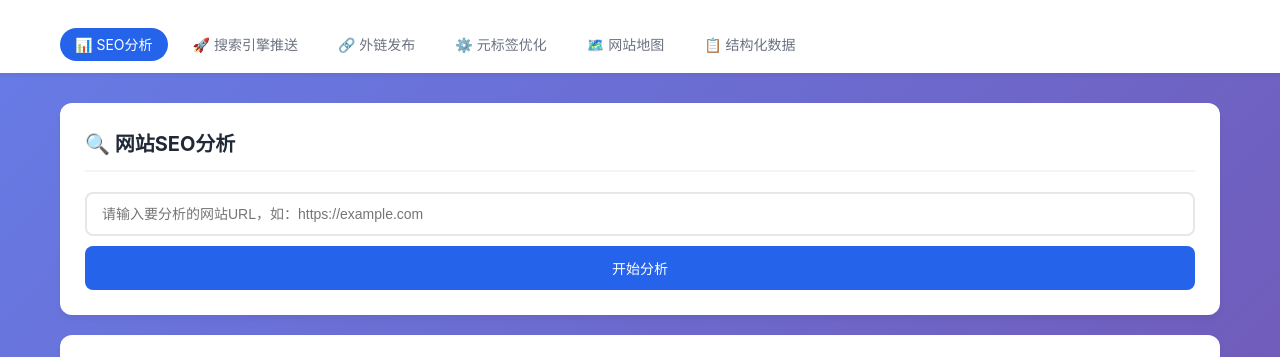
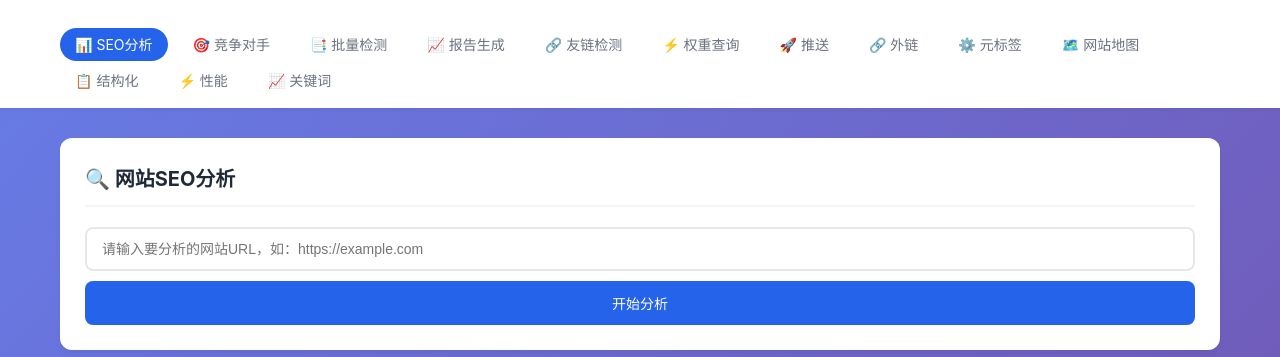
Before and after one commit to chatgpt-yunju/seo-brand-optimizer, a website: page public/index.html in a window 1280 px wide. Shown: the part 95-452 px from the top of the page. Drawn offline with Linux system fonts and the light colour scheme.

Commit message:
fix: 更新首页导航和快速操作入口
Co-Authored-By: Claude Opus 4.6 <noreply@anthropic.com>

```diff
--- a/public/index.html
+++ b/public/index.html
@@ -19,11 +19,18 @@
         <div class="container">
             <ul class="nav-list">
                 <li><a href="/" class="active">📊 SEO分析</a></li>
-                <li><a href="/submit.html">🚀 搜索引擎推送</a></li>
-                <li><a href="/backlinks.html">🔗 外链发布</a></li>
-                <li><a href="/meta-optimizer.html">⚙️ 元标签优化</a></li>
+                <li><a href="/competitor.html">🎯 竞争对手</a></li>
+                <li><a href="/batch-seo.html">📑 批量检测</a></li>
+                <li><a href="/report.html">📈 报告生成</a></li>
+                <li><a href="/backlinks-check.html">🔗 友链检测</a></li>
+                <li><a href="/authority.html">⚡ 权重查询</a></li>
+                <li><a href="/submit.html">🚀 推送</a></li>
+                <li><a href="/backlinks.html">🔗 外链</a></li>
+                <li><a href="/meta-optimizer.html">⚙️ 元标签</a></li>
                 <li><a href="/sitemap-generator.html">🗺️ 网站地图</a></li>
-                <li><a href="/schema-generator.html">📋 结构化数据</a></li>
+                <li><a href="/schema-generator.html">📋 结构化</a></li>
+                <li><a href="/performance.html">⚡ 性能</a></li>
+                <li><a href="/keywords.html">📈 关键词</a></li>
             </ul>
         </div>
     </nav>
```
